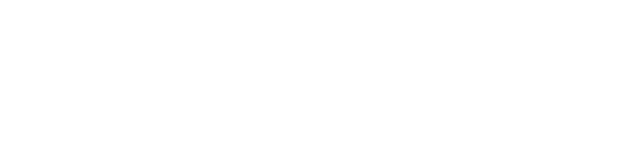
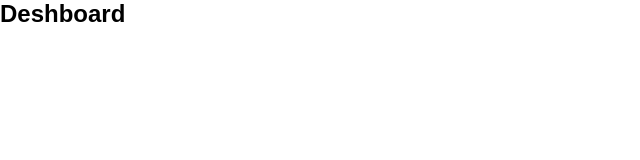
Before and after one commit to fogel98n/to-do-list, a plain HTML site: page page/deshboard.html in a window 1280 px wide. Shown: the whole page, without its empty margins (0-640 px from the left). Drawn offline with Linux system fonts and the light colour scheme.

Commit message:
creacion de vista deshboard

```diff
--- a/components/header/header-component.js
+++ b/components/header/header-component.js
@@ -1 +1,2 @@
-const header=document.createElement("header");
+ export const header=document.createElement("header");
+header.className="header";
--- /dev/null
+++ b/components/index.js
@@ -0,0 +1 @@
+export * from './header/header-component.js';
--- a/page/deshboard.html
+++ b/page/deshboard.html
@@ -8,7 +8,7 @@
 </head>
 <body>
     <main id="deshboard"></main>
-    <script src="../vistas/deshboard.js"></script>
+    <script src="../vistas/deshboard-view.js" type="module"></script>
 
 </body>
 </html>
--- /dev/null
+++ b/vistas/deshboard-view.js
@@ -0,0 +1,13 @@
+export function deshboard(){
+    const deshboard=document.getElementById("deshboard")
+    let section=document.createElement("section");
+    section.className="deshboard";
+
+    let h1=document.createElement("h1");
+    h1.textContent="Deshboard";
+    section.appendChild(h1);
+
+    return section
+
+}
+document.body.appendChild(deshboard());
--- a/vistas/deshboard.js
+++ /dev/null
@@ -1 +0,0 @@
-const Deshboard=document.getElementById("deshboard");
```
